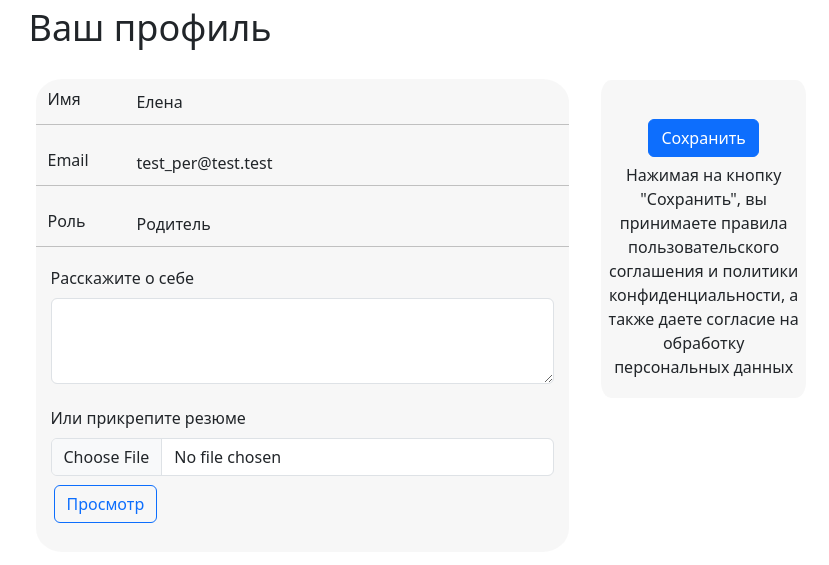
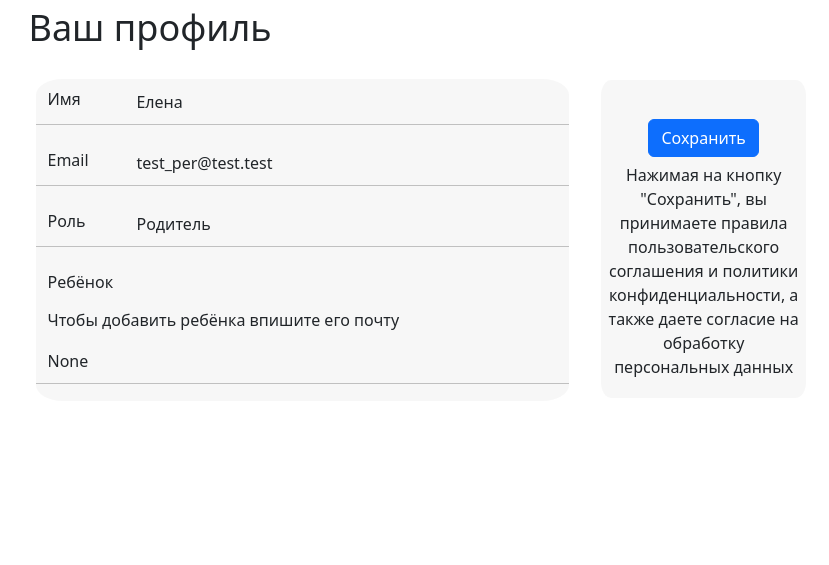
Before and after one commit to Karaseyka/WorkSearch, a Flask app: page /profile in a window 1280 px wide. Shown: the part 155-720 px from the top of the page, without its empty margins (157-986 px from the left). Run offline with Flask 3, Linux system fonts and the light colour scheme; a user stored in the database is signed in.

Commit message:
made all profiles

```diff
--- a/main.py
+++ b/main.py
@@ -22,6 +22,8 @@ class User(db.Model, UserMixin):
     role = db.Column(db.String)
     resume = db.Column(BLOB, default=None)
     resumetxt = db.Column(db.String)
+    child\
+        = db.Column(db.String)
 
     def __repr__(self):
         return "<User %r>" % self.id
@@ -83,35 +85,49 @@ def enter_get():
 @app.route("/profile", methods=["POST", "GET"])
 @login_required
 def profile():
+    # Проверяем пост запрос лиюо гет
     if request.method == 'POST':
-        file = request.files["file"]
-        txt = request.form["filetxt"]
-        name = request.form["staticName"]
-        email = request.form["staticEmail"]
-        if file:
-            if file.filename[-4::] == ".pdf":
-                try:
-                    file_bite = file.read()
-                    flask_login.current_user.name = name
-                    flask_login.current_user.email = email
-                    flask_login.current_user.resumetxt = None
-                    flask_login.current_user.resume = file_bite
-                    db.session.commit()
-                    return "Успешно"
-                except:
-                    return "Неудалось добавить файл"
-            else:
-                return "Нужен .pdf формат"
-        elif len(txt) == 0:
+        # Проверяем чей аккаунт (родителя, чайлда, хэдхантера)
+        if flask_login.current_user.role == "option1":
+            # Действия с изменением данных аккаунта
+            file = request.files["file"]
+            txt = request.form["filetxt"]
+            name = request.form["staticName"]
+            email = request.form["staticEmail"]
+            if file:
+                if file.filename[-4::] == ".pdf":
+                    try:
+                        file_bite = file.read()
+                        flask_login.current_user.name = name
+                        flask_login.current_user.email = email
+                        flask_login.current_user.resumetxt = None
+                        flask_login.current_user.resume = file_bite
+                        db.session.commit()
+                        return "Успешно"
+                    except:
+                        return "Неудалось добавить файл"
+                else:
+                    return "Нужен .pdf формат"
+            elif len(txt) == 0:
+                flask_login.current_user.name = name
+                flask_login.current_user.email = email
+                db.session.commit()
+                return "Успешно"
+            elif txt:
+                flask_login.current_user.resume = None
+                flask_login.current_user.resumetxt = txt
+                db.session.commit()
+                return "Успешно"
+        if flask_login.current_user.role == "option2":
+            name = request.form["staticName"]
+            email = request.form["staticEmail"]
+            child = request.form["child"]
             flask_login.current_user.name = name
             flask_login.current_user.email = email
+            flask_login.current_user.child = child
             db.session.commit()
             return "Успешно"
-        elif txt:
-            flask_login.current_user.resume = None
-            flask_login.current_user.resumetxt = txt
-            db.session.commit()
-            return "Успешно"
+
 
     else:
         if flask_login.current_user.role == "option1":
@@ -138,5 +154,16 @@ def resume():
         return "Резюме не найдено"
 
 
+@app.route("/vacancies", methods=["GET"])
+@login_required
+def vacancies():
+    return render_template("vacancies.html")
+
+
+@app.errorhandler(401)
+def unauthorized_request(_):
+    return "Для работы с сайтом необходима авторизация"
+
+
 if __name__ == "__main__":
     app.run(debug=True)
--- a/templates/base.html
+++ b/templates/base.html
@@ -24,7 +24,7 @@
                         <a class="nav-link active" aria-current="page" href="/profile">Профиль</a>
                     </li>
                     <li class="nav-item">
-                        <a class="nav-link active" href="#">Вакансии</a>
+                        <a class="nav-link active" href="/vacancies">Вакансии</a>
                     </li>
                     <li class="nav-item">
                         <a class="nav-link active" href="#">Инструкция</a>
--- a/templates/profile_parent.html
+++ b/templates/profile_parent.html
@@ -32,23 +32,15 @@
                                            value="Родитель">
                                 </div>
                             </div>
-                            <div class="mb-3">
-                                <label for="filetxt" class="form-label">Расскажите о себе</label>
-                                <textarea class="form-control" name="filetxt" id="filetxt" rows="3"></textarea>
-                            </div>
-                            <div>
-                                <label for="file" class="form-label">Или прикрепите резюме</label>
-                                <input class="form-control" type="file" name="file" id="file">
-                            </div>
-                            <div class="mb-0">
-
-                                <button type="button" onclick="window.location.href = '/resume'"
-                                        class="left btn btn-outline-primary btn-show pro-btn">Просмотр
-                                </button>
-
+                            <div class="mb-3 row pro-child-line">
+                                <label for="staticRole" class="col-sm-2 col-form-label">Ребёнок</label>
+                                <label for="staticRole" class="col-form-label fs-6">Чтобы добавить ребёнка впишите его почту</label>
+                                <div class="col-sm-10">
+                                    <input type="text"  class="form-control-plaintext" id="child" name="child"
+                                           value="{{current_user.child}}" >
+                                </div>
                             </div>
 
-                            <div class="mb-3 row"></div>
                         </div>
                         <div class="pro-child-mainform col-3" style="background-color: white;">
                             <div class="pro-child-form">
--- a/templates/registration.html
+++ b/templates/registration.html
@@ -33,7 +33,7 @@
                             </label>
                         </div>
                         <div class="form-check mb-5">
-                            <input class="form-check-input" type="radio" name="radios" id="radioHH" value="option2">
+                            <input class="form-check-input" type="radio" name="radios" id="radioHH" value="option3">
                             <label class="form-check-label" for="radioHH">
                                 Работодатель
                             </label>
```
Also changed, not shown: templates/profile_hh.html (+1 -16 lines), templates/vacancies.html (added, +17 -0 lines), instance/worksearch.db.
